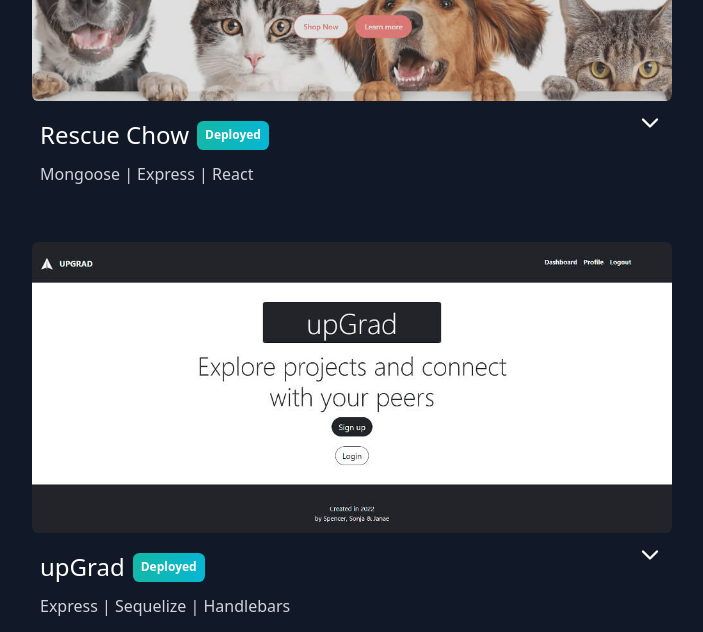
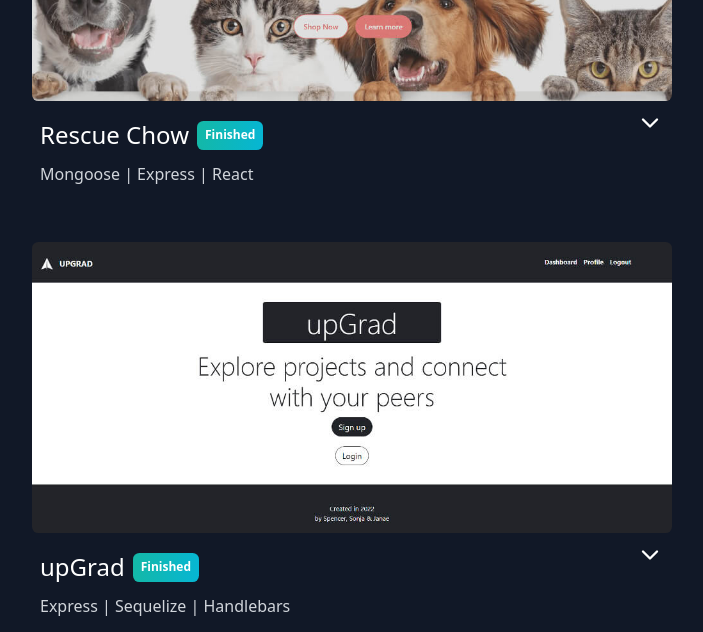
Before and after one commit to gitJanaeW/final-website, a React app: page /portfolio in a window 1280 px wide. Shown: the part 1060-1692 px from the top of the page, without its empty margins (288-991 px from the left). Built offline with nearby package versions, Linux system fonts and the light colour scheme.

Commit message:
updated deployment status

```diff
--- a/src/data/mainProjects.js
+++ b/src/data/mainProjects.js
@@ -22,7 +22,7 @@ const mainProjects = [
         img: rescueChow,
         imgAlt: "The landing page of Rescue Chow",
         technologies: "Mongoose | Express | React",
-        status: "Deployed"
+        status: "Finished"
     },
     {
         key: "upgrad",
@@ -32,7 +32,7 @@ const mainProjects = [
         img: upgrad,
         imgAlt: "The landing page of upGrad",
         technologies: "Express | Sequelize | Handlebars",
-        status: "Deployed"
+        status: "Finished"
     },
     {
         key: "showgo",
```
